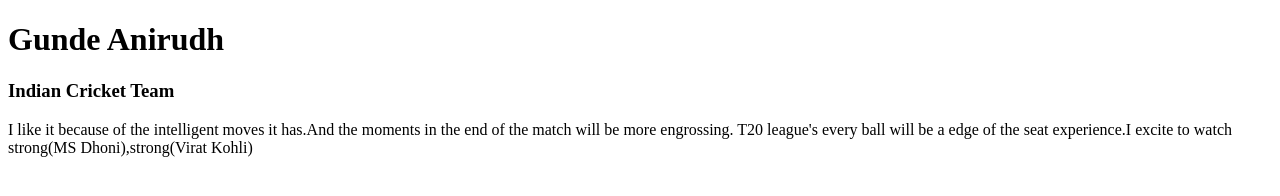
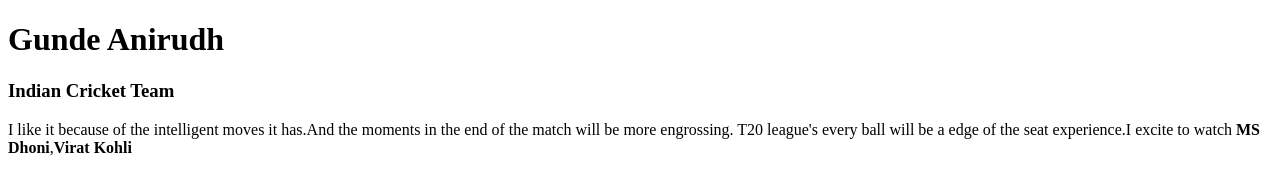
Before and after one commit to 44-563-Web-Apps-S23/44563-webapps-assignment-3-Anirudh-Gunde, a plain HTML site: page index.html in a window 1280 px wide. Drawn offline with Linux system fonts and the light colour scheme.

Commit message:
added index.html

```diff
--- a/index.html
+++ b/index.html
@@ -6,6 +6,6 @@
     <body>
         <h1>Gunde Anirudh</h1>
         <h3>Indian Cricket Team</h3>
-        <p>I like it because of the intelligent moves it has.And the moments in the end of the match will be more engrossing. T20 league's every ball will be a edge of the seat experience.I excite to watch strong(MS Dhoni),strong(Virat Kohli)</p>
+        <p>I like it because of the intelligent moves it has.And the moments in the end of the match will be more engrossing. T20 league's every ball will be a edge of the seat experience.I excite to watch <strong>MS Dhoni</strong>,<strong>Virat Kohli</strong></p>
     </body>
 </html>
```
